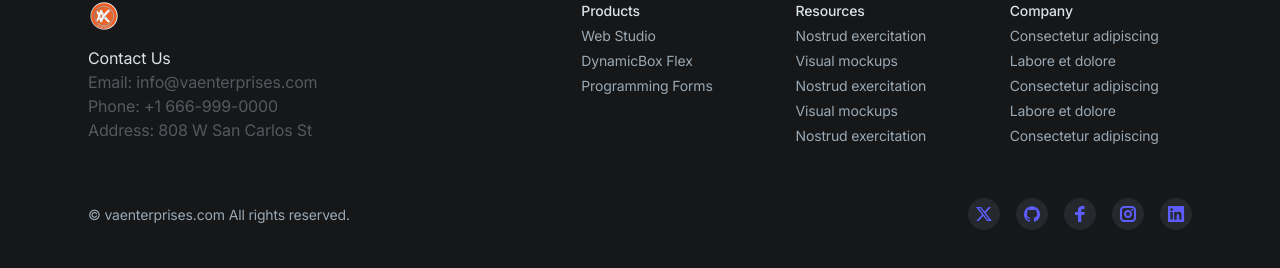
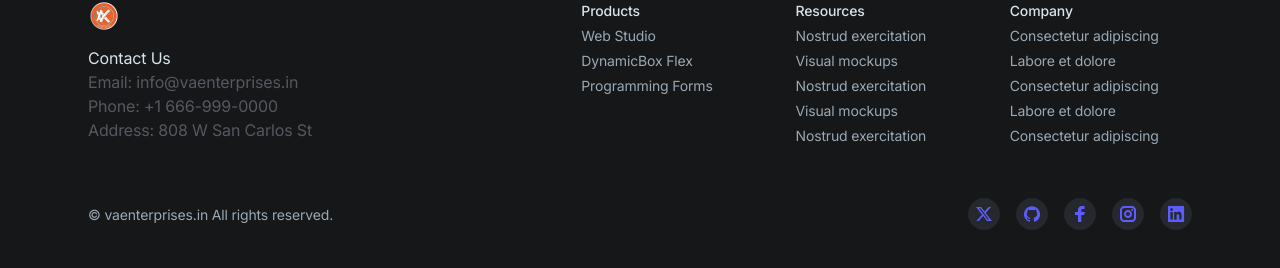
Before and after one commit to vaenterprisesin/vaenterprises, a Next.js app: page / in a window 1280 px wide. Shown: the part 4573-4841 px from the top of the page. Built offline with nearby package versions, Linux system fonts and the light colour scheme.

Commit message:
Update footer.tsx

```diff
--- a/components/ui/footer.tsx
+++ b/components/ui/footer.tsx
@@ -21,7 +21,7 @@ export default function Footer() {
                 </Link>
               </div>
               <div className="text-gray-200">Contact Us</div>
-              <div className="text-gray-600">Email:  info@vaenterprises.com</div>
+              <div className="text-gray-600">Email:  info@vaenterprises.in</div>
               <div className="text-gray-600">Phone: +1 666-999-0000</div>
               <div className="text-gray-600">Address:  808 W San Carlos St</div>
             </div>
@@ -138,7 +138,7 @@ export default function Footer() {
             </ul>
 
             {/* Copyrights note */}
-            <div className="text-gray-400 text-sm mr-4">&copy; vaenterprises.com All rights reserved.</div>
+            <div className="text-gray-400 text-sm mr-4">&copy; vaenterprises.in All rights reserved.</div>
 
           </div>
 
```
